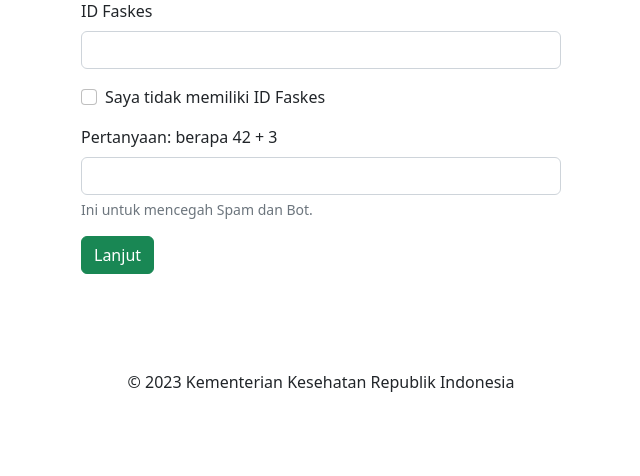
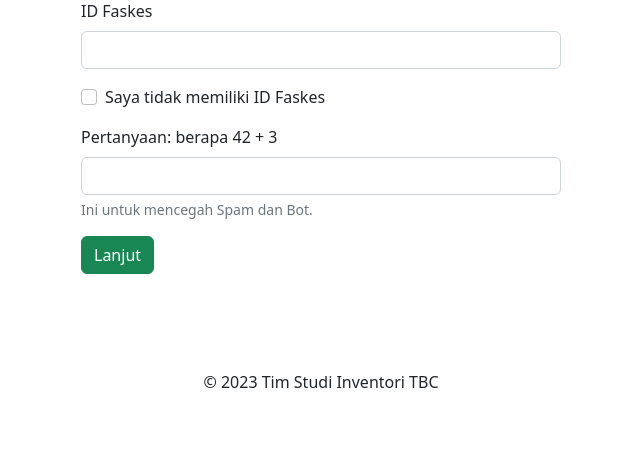
Before and after one commit to GottfriedCP/sitbc, a Django app: page /sitbc/ in a window 1280 px wide. Shown: the part 249-725 px from the top of the page, without its empty margins (319-959 px from the left). Run offline with Django 4.2, Linux system fonts and the light colour scheme.

Commit message:
tampilan laman pasca flag

```diff
--- a/sitbc/templates/sitbc/index.html
+++ b/sitbc/templates/sitbc/index.html
@@ -12,7 +12,7 @@
 <body>
     <div class="container">
         <p class="text-center my-5">
-            <img style="height: 96px; width: auto;" src="https://upload.wikimedia.org/wikipedia/commons/3/3a/Logo_of_the_Ministry_of_Health_of_the_Republic_of_Indonesia.svg">
+            <img style="height: 96px; width: auto;" src="https://i.postimg.cc/9XspWNvd/logo-kemenkes-2.png">
         </p>
         <div class="d-flex flex-wrap justify-content-evenly">
             <div style="width: 480px; margin-top: 1vh;">
@@ -65,7 +65,7 @@
             </div>
         </div>
         <footer class="mt-5 text-center">
-            &copy; 2023 Kementerian Kesehatan Republik Indonesia
+            &copy; 2023 Tim Studi Inventori TBC
         </footer>
     </div>
     <script src="https://cdn.jsdelivr.net/npm/bootstrap@5.2.3/dist/js/bootstrap.bundle.min.js"
```
